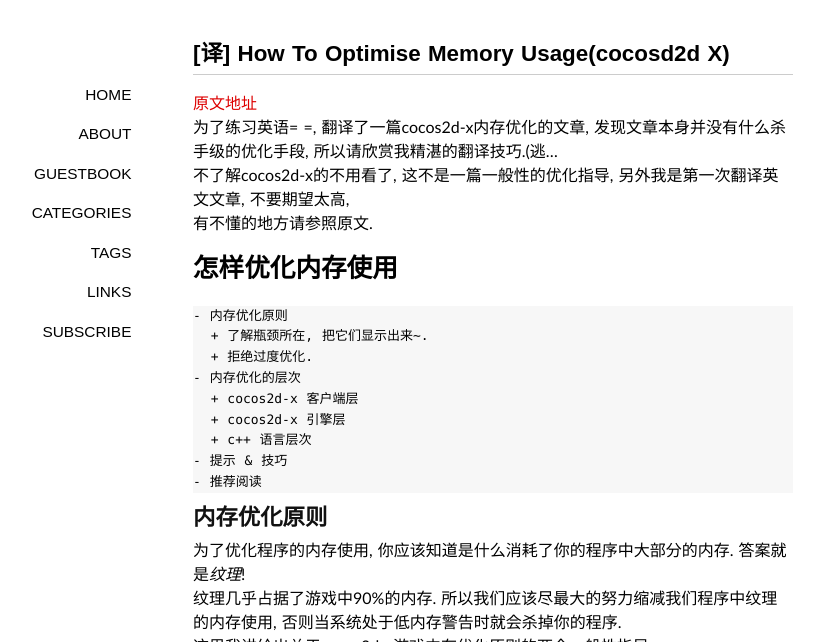
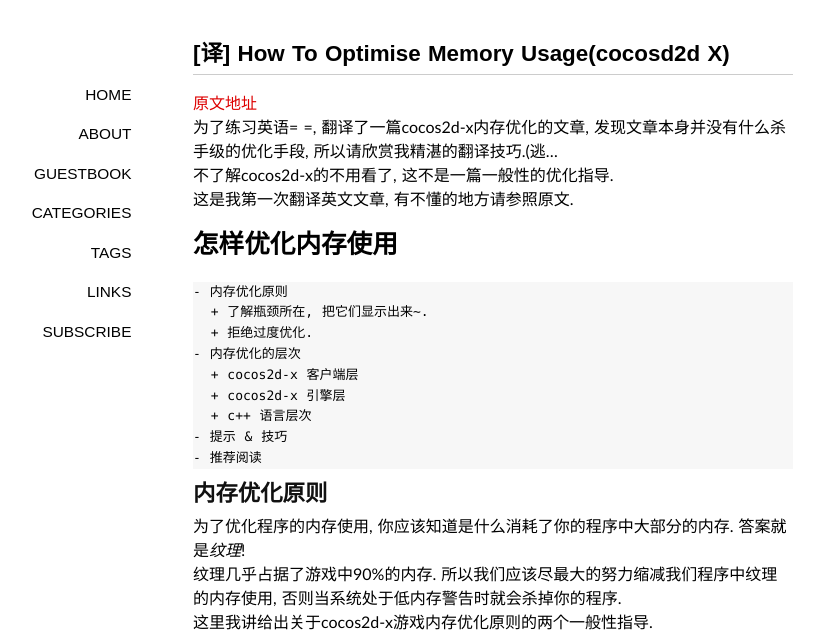
Before and after one commit to pii0x/ellochen.github.com, a Jekyll site: the page built from _posts/2013-08-29-[译]-How-to-Optimise-Memory-Usage(Cocosd2d-x).md, in a window 1280 px wide and 900 px high, cut to the strip 0-642 px from the top of the window. Shown: the whole strip, without its empty margins (147-964 px from the left). Built offline with Jekyll 4.4.1, drawn with Linux system fonts in a browser that asks for light colours; some web fonts are replaced; Markdown is read by kramdown in place of the engine named in the settings; comment, search, counter and statistics services are not loaded.

Commit message:
Update 2013-08-29-[译]-How-to-Optimise-Memory-Usage(Cocosd2d-x).md

```diff
--- a/_posts/2013-08-29-[译]-How-to-Optimise-Memory-Usage(Cocosd2d-x).md
+++ b/_posts/2013-08-29-[译]-How-to-Optimise-Memory-Usage(Cocosd2d-x).md
@@ -7,8 +7,8 @@
 ---
 [原文地址](http://www.cocos2d-x.org/projects/cocos2d-x/wiki/How_to_optimise_memory_usage)
 为了练习英语= =, 翻译了一篇cocos2d-x内存优化的文章, 发现文章本身并没有什么杀手级的优化手段, 所以请欣赏我精湛的翻译技巧.(逃...
-不了解cocos2d-x的不用看了, 这不是一篇一般性的优化指导, 另外我是第一次翻译英文文章, 不要期望太高,
-有不懂的地方请参照原文.
+不了解cocos2d-x的不用看了, 这不是一篇一般性的优化指导.
+这是我第一次翻译英文文章, 有不懂的地方请参照原文.
 
 # 怎样优化内存使用
     - 内存优化原则
```
